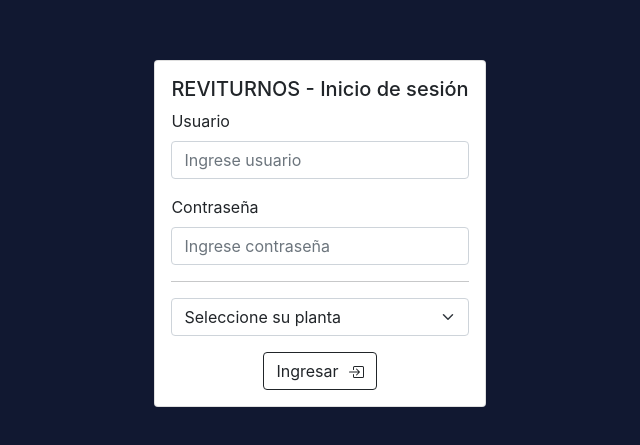
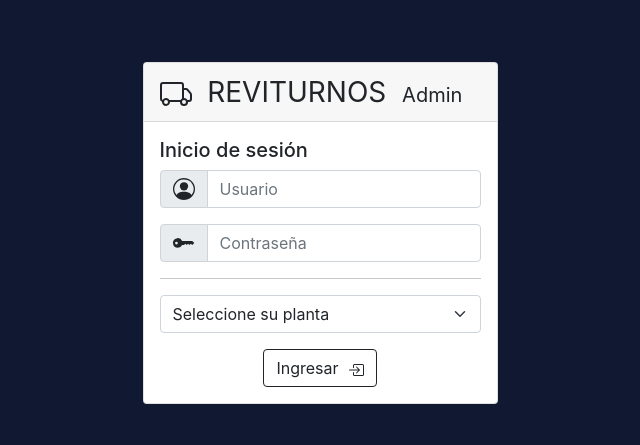
Before and after one commit to ezequieldarevalo/reviturnosadmin, a Next.js app: page / in a window 1280 px wide. Shown: the part 167-612 px from the top of the page, without its empty margins (320-960 px from the left). Built offline with nearby package versions, Linux system fonts and the light colour scheme.

Commit message:
some effects and icons added - 2

```diff
--- a/components/Login.tsx
+++ b/components/Login.tsx
@@ -2,9 +2,12 @@ import React, { useState } from 'react'
 import styled from 'styled-components'
 import useUser from '../hooks/useUser'
 import plants from '../lib/config/plants'
-import { Alert, Button, Form, Card } from 'react-bootstrap'
+import { Alert, Button, Form, Card, InputGroup } from 'react-bootstrap'
 import ErrorMessage from './common/error/ErrorMessage'
 import LogIn from './common/icons/LogIn'
+import Person from './common/icons/Person'
+import Key from './common/icons/Key'
+import Truck from './common/icons/Truck'
 
 const defaultSelect = 'Seleccione su planta'
 
@@ -45,30 +48,32 @@ const Login = (): JSX.Element => {
     return (
         <StyledMain>
             <Card>
-
+                <Card.Header style={{ fontSize: '28px' }}><Truck />&nbsp;&nbsp;REVITURNOS&nbsp;&nbsp;<span style={{ fontSize: '20px' }}>Admin</span></Card.Header>
                 <Card.Body>
-                    <Card.Title>REVITURNOS - Inicio de sesión</Card.Title>
+                    <Card.Title>Inicio de sesión</Card.Title>
                     <Card.Text>
                         <Form onSubmit={handleSubmit}>
-                            {/* <Input
-                    type='text'
-                    placeholder='Usuario'
-                    value={email}
-                    onChange={handleChangeUsername}></Input>
-                <br /> */}
-                            <Form.Group className="mb-3" controlId="formBasicEmail">
-                                <Form.Label>Usuario</Form.Label>
-                                <Form.Control onChange={handleChangeUsername} value={email} type="email" placeholder="Ingrese usuario" />
-                            </Form.Group>
-                            {/* <StyledInput
-                    type='password'
-                    placeholder='Contraseña'
-                    value={password}
-                    onChange={handleChangePassword}></StyledInput> */}
-                            <Form.Group className="mb-3" controlId="formBasicEmail">
-                                <Form.Label>Contraseña</Form.Label>
-                                <Form.Control onChange={handleChangePassword} value={password} type="password" placeholder="Ingrese contraseña" />
-                            </Form.Group>
+                            <InputGroup className="mb-3">
+                                <InputGroup.Text id="basic-addon1"><Person /></InputGroup.Text>
+                                <Form.Control
+                                    onChange={handleChangeUsername}
+                                    value={email}
+                                    placeholder="Usuario"
+                                    aria-label="Usuario"
+                                    aria-describedby="basic-addon1"
+                                />
+                            </InputGroup>
+                            <InputGroup className="mb-3">
+                                <InputGroup.Text id="basic-addon1"><Key /></InputGroup.Text>
+                                <Form.Control
+                                    type="password"
+                                    onChange={handleChangePassword}
+                                    value={password}
+                                    placeholder="Contraseña"
+                                    aria-label="Contraseña"
+                                    aria-describedby="basic-addon1"
+                                />
+                            </InputGroup>
                             <hr />
                             <Form.Group className="mb-3" controlId="formBasicEmail">
                                 <Form.Select onChange={handleChangeBackendUrl}>
--- /dev/null
+++ b/components/common/icons/Key.tsx
@@ -0,0 +1,11 @@
+import React from 'react'
+
+const Key = (): JSX.Element => {
+    return (
+        <svg xmlns="http://www.w3.org/2000/svg" width="22" height="22" fill="currentColor" className="bi bi-key-fill" viewBox="0 0 16 16">
+            <path d="M3.5 11.5a3.5 3.5 0 1 1 3.163-5H14L15.5 8 14 9.5l-1-1-1 1-1-1-1 1-1-1-1 1H6.663a3.5 3.5 0 0 1-3.163 2zM2.5 9a1 1 0 1 0 0-2 1 1 0 0 0 0 2z" />
+        </svg>
+    )
+}
+
+export default Key
--- /dev/null
+++ b/components/common/icons/Person.tsx
@@ -0,0 +1,12 @@
+import React from 'react'
+
+const Person = (): JSX.Element => {
+    return (
+        <svg xmlns="http://www.w3.org/2000/svg" width="22" height="22" fill="currentColor" className="bi bi-person-circle" viewBox="0 0 16 16">
+            <path d="M11 6a3 3 0 1 1-6 0 3 3 0 0 1 6 0z" />
+            <path fillRule="evenodd" d="M0 8a8 8 0 1 1 16 0A8 8 0 0 1 0 8zm8-7a7 7 0 0 0-5.468 11.37C3.242 11.226 4.805 10 8 10s4.757 1.225 5.468 2.37A7 7 0 0 0 8 1z" />
+        </svg>
+    )
+}
+
+export default Person
--- a/components/common/icons/Truck.tsx
+++ b/components/common/icons/Truck.tsx
@@ -2,8 +2,8 @@ import React from 'react'
 
 const Truck = (): JSX.Element => {
     return (
-        <svg xmlns="http://www.w3.org/2000/svg" width="32" height="32" fill="currentColor" className="bi bi-truck-flatbed" viewBox="0 0 16 16">
-            <path d="M11.5 4a.5.5 0 0 1 .5.5V5h1.02a1.5 1.5 0 0 1 1.17.563l1.481 1.85a1.5 1.5 0 0 1 .329.938V10.5a1.5 1.5 0 0 1-1.5 1.5H14a2 2 0 1 1-4 0H5a2 2 0 1 1-4 0 1 1 0 0 1-1-1v-1h11V4.5a.5.5 0 0 1 .5-.5zM3 11a1 1 0 1 0 0 2 1 1 0 0 0 0-2zm9 0a1 1 0 1 0 0 2 1 1 0 0 0 0-2zm1.732 0h.768a.5.5 0 0 0 .5-.5V8.35a.5.5 0 0 0-.11-.312l-1.48-1.85A.5.5 0 0 0 13.02 6H12v4a2 2 0 0 1 1.732 1z" />
+        <svg xmlns="http://www.w3.org/2000/svg" width="32" height="32" fill="currentColor" className="bi bi-truck" viewBox="0 0 16 16">
+            <path d="M0 3.5A1.5 1.5 0 0 1 1.5 2h9A1.5 1.5 0 0 1 12 3.5V5h1.02a1.5 1.5 0 0 1 1.17.563l1.481 1.85a1.5 1.5 0 0 1 .329.938V10.5a1.5 1.5 0 0 1-1.5 1.5H14a2 2 0 1 1-4 0H5a2 2 0 1 1-3.998-.085A1.5 1.5 0 0 1 0 10.5v-7zm1.294 7.456A1.999 1.999 0 0 1 4.732 11h5.536a2.01 2.01 0 0 1 .732-.732V3.5a.5.5 0 0 0-.5-.5h-9a.5.5 0 0 0-.5.5v7a.5.5 0 0 0 .294.456zM12 10a2 2 0 0 1 1.732 1h.768a.5.5 0 0 0 .5-.5V8.35a.5.5 0 0 0-.11-.312l-1.48-1.85A.5.5 0 0 0 13.02 6H12v4zm-9 1a1 1 0 1 0 0 2 1 1 0 0 0 0-2zm9 0a1 1 0 1 0 0 2 1 1 0 0 0 0-2z" />
         </svg>
     )
 }
```
